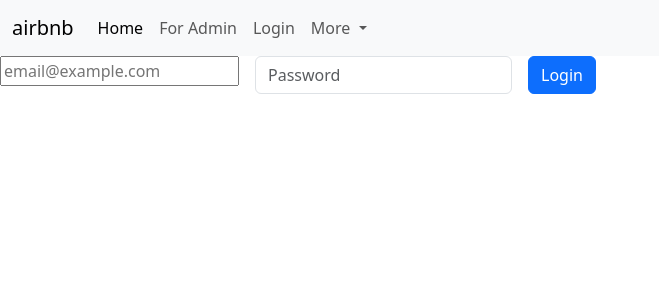
After one commit to SumritSaproo/Airbnb, a Node server app: page /login in a window 1280 px wide. The commit adds this page. Shown: the top 300 px of the page, without its empty margins (0-659 px from the left). Run offline with Node 20, Linux system fonts and the light colour scheme; some libraries are stand-ins or nearby versions.

Commit message:
Added AuthRouter,AuthController &  login form

```diff
--- /dev/null
+++ b/controllers/authC.js
@@ -0,0 +1,12 @@
+
+
+exports.goToLogin=(req,res,next)=>{
+     res.render("../views/store/loginPage",{pageTitle : "Logging in"});
+
+}
+
+exports.postLoggedIn=(req,res,next)=>{
+  console.log("You logged in successfully.");
+  res.redirect("/");
+
+}
--- a/controllers/favC.js
+++ b/controllers/favC.js
@@ -8,7 +8,6 @@ exports.postAddToFav = (req, res, next) => {
    Favourites.findOne({houseID : reqID}).then(fav =>{
     if(fav){
       console.log("Already added to Favourites");
-      res.redirect("/");
     }else{
       const fav=new Favourites({
         houseID : reqID
--- a/prac.js
+++ b/prac.js
@@ -9,7 +9,8 @@ app.set("views", "views");
 
 // importing user and host routes
 const userRouter = require("./routes/userRouter");
-const { hostRouter } = require("./routes/hostRouter");
+const  hostRouter  = require("./routes/hostRouter");
+const authRouter = require("./routes/authRouter");
 
 
 app.use((req, res, next) => {
@@ -30,6 +31,8 @@ app.use(userRouter);
 
 app.use("/host", hostRouter);
 
+app.use(authRouter);
+
 app.use(pgNotFound);
 
 const PORT = 3000;
--- a/routes/hostRouter.js
+++ b/routes/hostRouter.js
@@ -17,4 +17,4 @@ hostRouter.post("/delHome",homeCExports.delHomeList);
 
 
 
-exports.hostRouter=hostRouter;
+module.exports=hostRouter;
--- a/views/partials/uptoHead.ejs
+++ b/views/partials/uptoHead.ejs
@@ -21,6 +21,9 @@
         <li class="nav-item">
           <a class="nav-link" href="/AdminPage">For Admin</a>
         </li>
+         <li class="nav-item">
+          <a class="nav-link" href="/login">Login</a>
+        </li>
         <li class="nav-item dropdown">
           <a class="nav-link dropdown-toggle" href="#" role="button" data-bs-toggle="dropdown" aria-expanded="false">
             More
--- /dev/null
+++ b/views/store/loginPage.ejs
@@ -0,0 +1,17 @@
+<%- include('../partials/uptoHead') %>
+
+<form class="row g-3" action="/login" method="POST">
+  <div class="col-auto">
+    <label for="staticEmail2" class="visually-hidden">Email</label>
+    <input type="email" class="" id="staticEmail2" placeholder="email@example.com">
+  </div>
+  <div class="col-auto">
+    <label for="inputPassword2" class="visually-hidden">Password</label>
+    <input type="password" class="form-control" id="inputPassword2" placeholder="Password">
+  </div>
+  <div class="col-auto">
+    <button type="submit" class="btn btn-primary mb-3">Login</button>
+  </div>
+</form>
+
+<%- include('../partials/endOfBody') %>
```
Also changed, not shown: routes/authRouter.js (added, +9 -0 lines).
